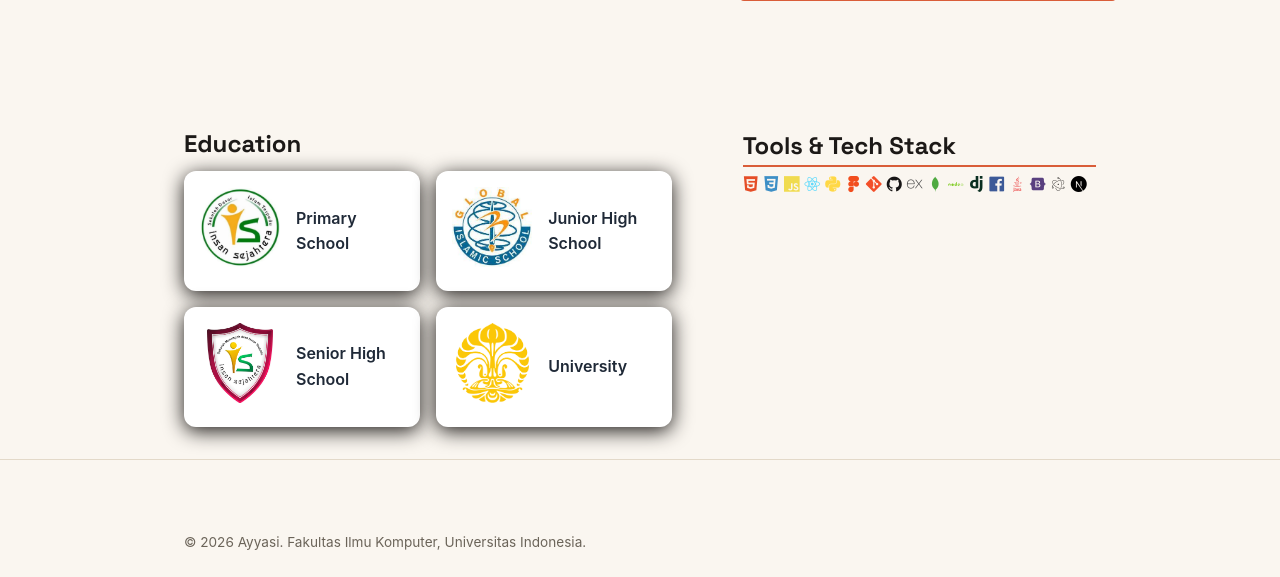
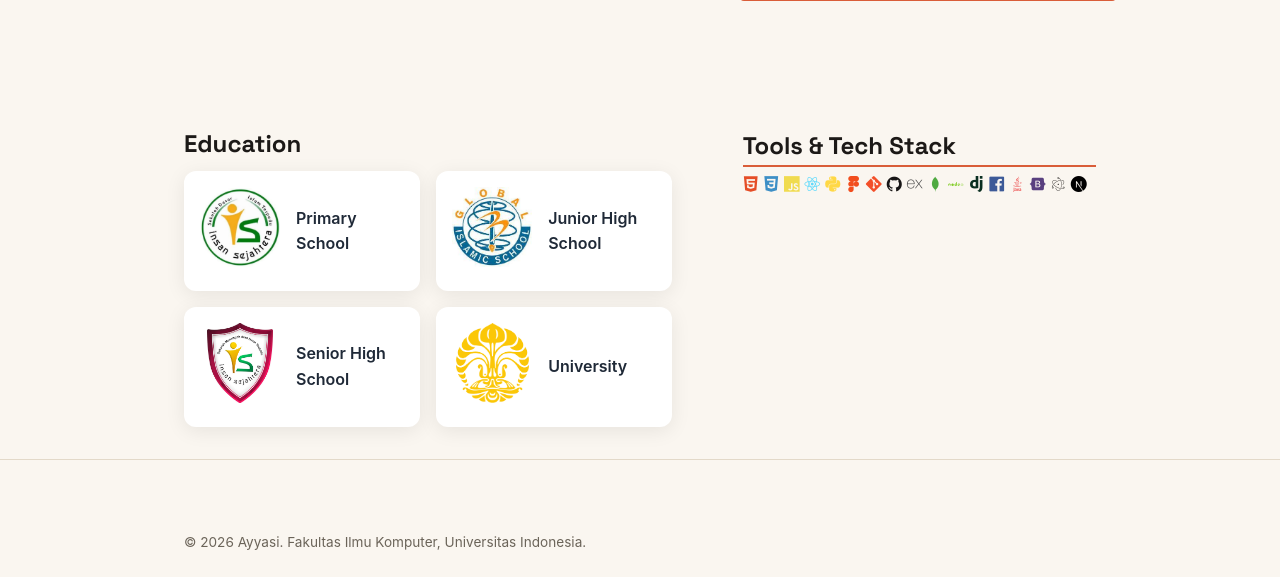
Before and after one commit to Asepgunawan112/myportofolio, a Django app: page / in a window 1280 px wide. Shown: the part 629-1206 px from the top of the page. Run offline with Django 5.2, Linux system fonts and the light colour scheme.

Commit message:
feat: perbaikan warna shadow pada card education

```diff
--- a/static/css/style.css
+++ b/static/css/style.css
@@ -215,7 +215,7 @@ section baru */
   padding: 1rem;
   background: #fff;
   border-radius: 12px;
-  box-shadow: 0 4px 20px var(--ink);
+  box-shadow: 0 4px 20px rgba(0, 0, 0, 0.08);
   transition: background-color 0.2s ease-in-out;
 }
 
```
